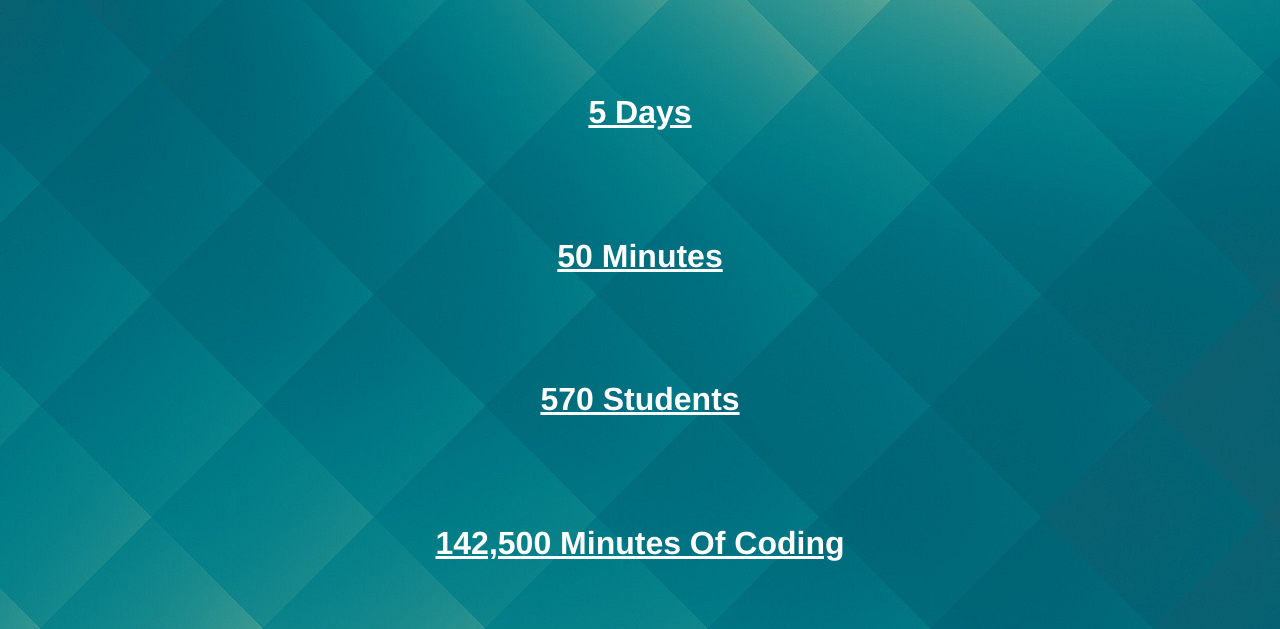
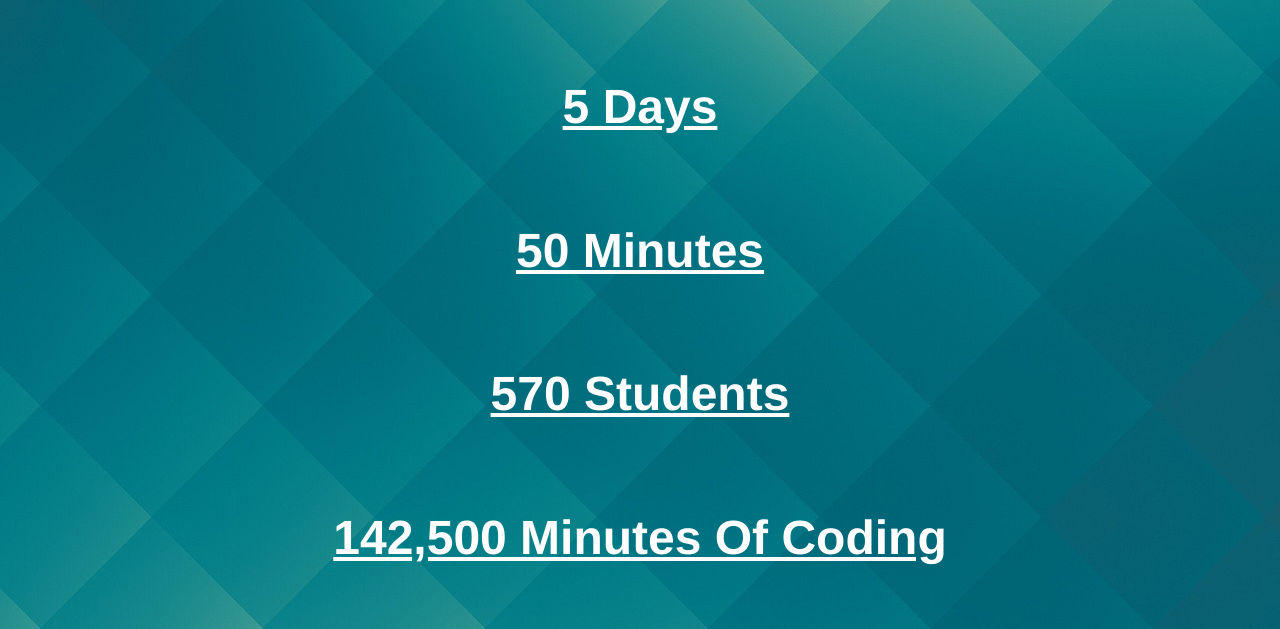
Before and after one commit to SunnyWaz/Hour-Of-Code, a plain HTML site: page The Goal.html in a window 1280 px wide. Shown: the part 97-726 px from the top of the page. Drawn offline with Linux system fonts and the light colour scheme.

Commit message:
Update The Goal.html

```diff
--- a/The Goal.html
+++ b/The Goal.html
@@ -27,13 +27,13 @@ body {
 
           </style>
 <body>
- <h2>  <font face="Helvetica"<font color="White"><font size="+3"><u>5 Days</u></font></font></h1>
+ <h2>  <font face="Helvetica"<font color="White"><font size="+5"><u>5 Days</u></font></font></h1>
 
- <h2>  <font face="Helvetica"<font color="White">  <font size="+3"><u>50 Minutes</u></font></font></h2>
+ <h2>  <font face="Helvetica"<font color="White">  <font size="+5"><u>50 Minutes</u></font></font></h2>
 
-<h2>    <font face="Helvetica"<font color="White"><font size="+3"><u>570 Students</u></font></font></h3>
+<h2>    <font face="Helvetica"<font color="White"><font size="+5"><u>570 Students</u></font></font></h3>
 
-<h2>    <font face="Helvetica"<font color="White"><font size="+3"><u>142,500 Minutes Of Coding</u></font></font></h3>
+<h2>    <font face="Helvetica"<font color="White"><font size="+5"><u>142,500 Minutes Of Coding</u></font></font></h3>
 
 
 <img src="Let's%20code.png" alt="Lets Code" width="35%" height="35%">
```
